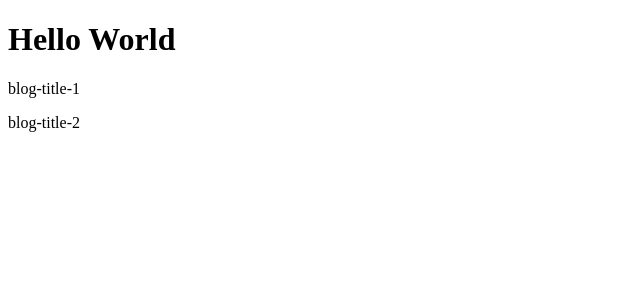
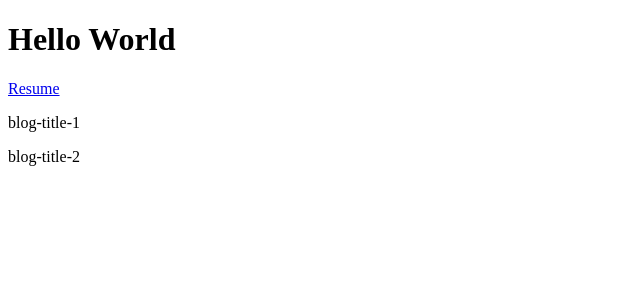
Before and after one commit to kylegearhart/personal-blog, an Angular app in the folder frontend/: page /blog in a window 1280 px wide. Shown: the top 300 px of the page, without its empty margins (0-640 px from the left). Built offline with nearby package versions, Linux system fonts and the light colour scheme.

Commit message:
add link to LinkedIn profile

```diff
--- a/frontend/src/app/app.component.html
+++ b/frontend/src/app/app.component.html
@@ -1,4 +1,5 @@
 <h1>Hello World</h1>
+<a [href]="linkedInProfileURL">Resume</a>
 <div *ngFor="let article of blogArticles">
   <app-blog-article-summary title="{{article.title}}"></app-blog-article-summary>
 </div>
--- a/frontend/src/app/app.component.ts
+++ b/frontend/src/app/app.component.ts
@@ -7,6 +7,7 @@ import { BlogArticleService } from './blog-article.service'
 })
 export class AppComponent {
   blogArticles: { title: string }[]
+  linkedInProfileURL = 'https://www.linkedin.com/in/hunter-kyle-gearhart-1a486845'
 
   constructor(private blogArticleService: BlogArticleService) {
     this.blogArticles = blogArticleService.getArticles()
```
Also changed, not shown: 1 other file (tests, documents, lock files or other folders).
